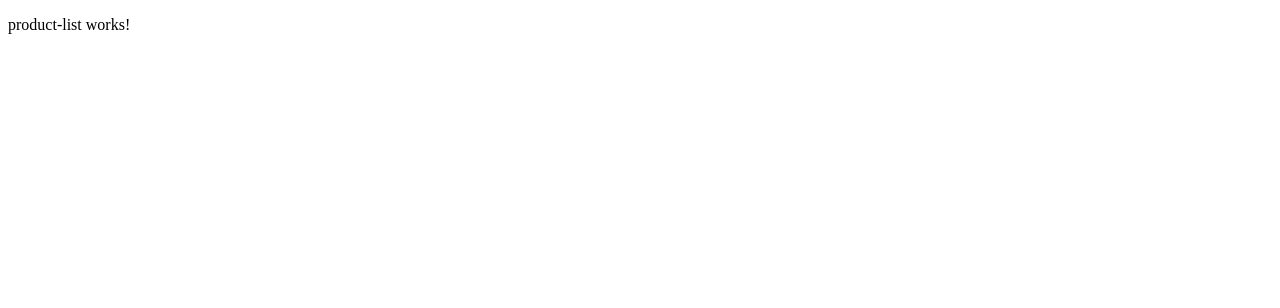
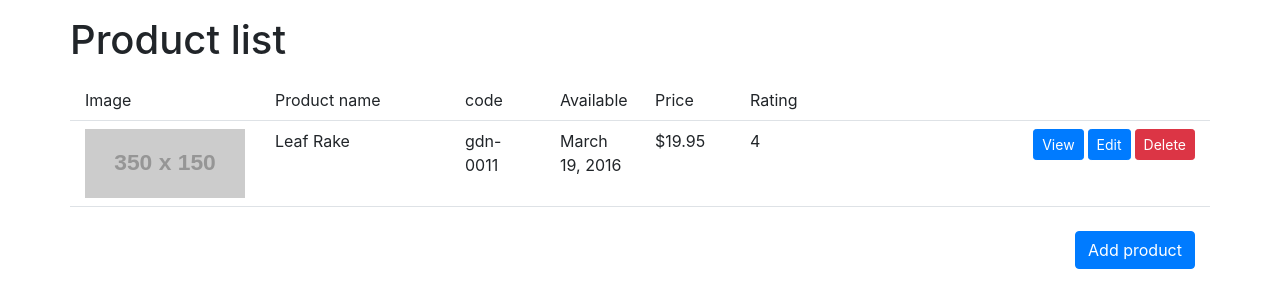
Before and after one commit to HarryWang74/PMC-angular, an Angular app: page /list in a window 1280 px wide. Shown: the top 308 px of the page. Built offline with nearby package versions, Linux system fonts and the light colour scheme.

Commit message:
product list UI

```diff
--- a/src/app/app.component.html
+++ b/src/app/app.component.html
@@ -1 +1,3 @@
-<router-outlet></router-outlet>
+<div class="container">
+  <router-outlet></router-outlet>
+</div>
--- a/src/app/products/product-list/product-list.component.html
+++ b/src/app/products/product-list/product-list.component.html
@@ -1,3 +1,33 @@
-<p>
-  product-list works!
-</p>
+<div class="row mb-3 mt-3">
+  <h1>Product list</h1>
+</div>
+
+<div class="row border-bottom pb-2">
+  <div class="col-md-2">Image</div>
+  <div class="col-md-2">Product name</div>
+  <div class="col-md-1">code</div>
+  <div class="col-md-1">Available</div>
+  <div class="col-md-1">Price</div>
+  <div class="col-md-2">Rating</div>
+  <div class="col-md-3"></div>
+</div>
+
+<div class="row border-bottom pb-2 pt-2">
+  <div class="col-md-2"><img class="img-fluid" src="http://via.placeholder.com/350x150"></div>
+  <div class="col-md-2">Leaf Rake</div>
+  <div class="col-md-1">gdn-0011</div>
+  <div class="col-md-1">March 19, 2016</div>
+  <div class="col-md-1">$19.95</div>
+  <div class="col-md-2">4</div>
+  <div class="col-md-3 text-right">
+    <button type="button" class="btn btn-primary btn-sm mr-1">View</button>
+    <button type="button" class="btn btn-primary btn-sm mr-1">Edit</button>
+    <button type="button" class="btn btn-danger btn-sm">Delete</button>
+  </div>
+</div>
+
+<div class="row pt-4">
+  <div class="col-md-12 text-right">
+    <button type="button" class="btn btn-primary">Add product</button>
+  </div>
+</div>
--- a/src/index.html
+++ b/src/index.html
@@ -7,6 +7,7 @@
 
   <meta name="viewport" content="width=device-width, initial-scale=1">
   <link rel="icon" type="image/x-icon" href="favicon.ico">
+  <link rel="stylesheet" href="https://stackpath.bootstrapcdn.com/bootstrap/4.1.0/css/bootstrap.min.css" integrity="sha384-9gVQ4dYFwwWSjIDZnLEWnxCjeSWFphJiwGPXr1jddIhOegiu1FwO5qRGvFXOdJZ4" crossorigin="anonymous">
 </head>
 <body>
   <app-root></app-root>
```
